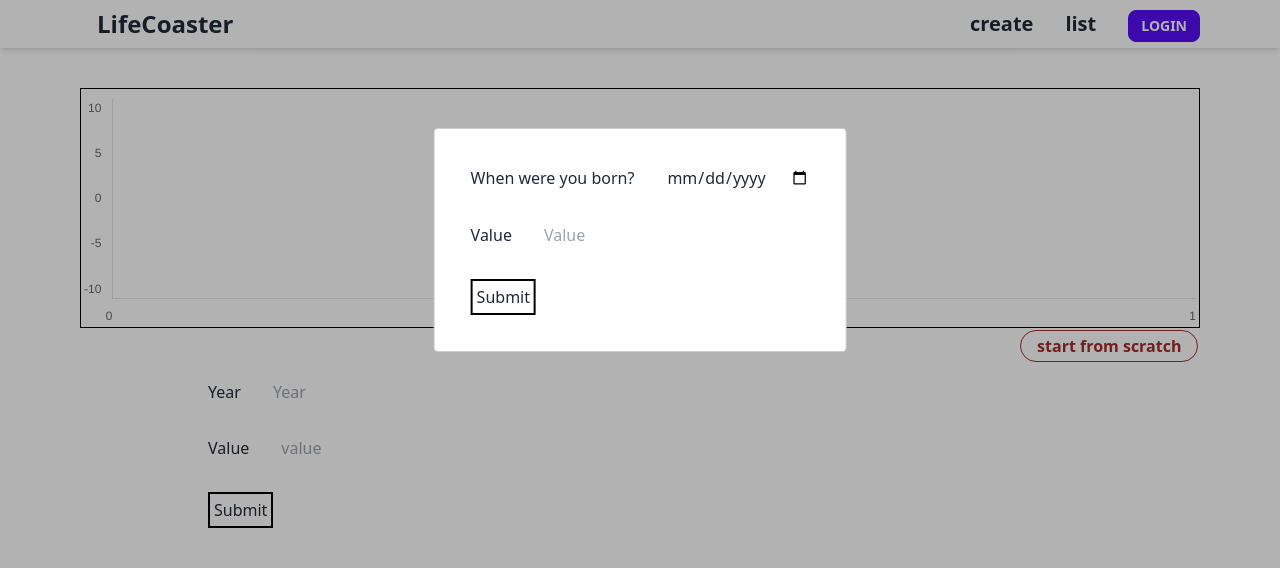
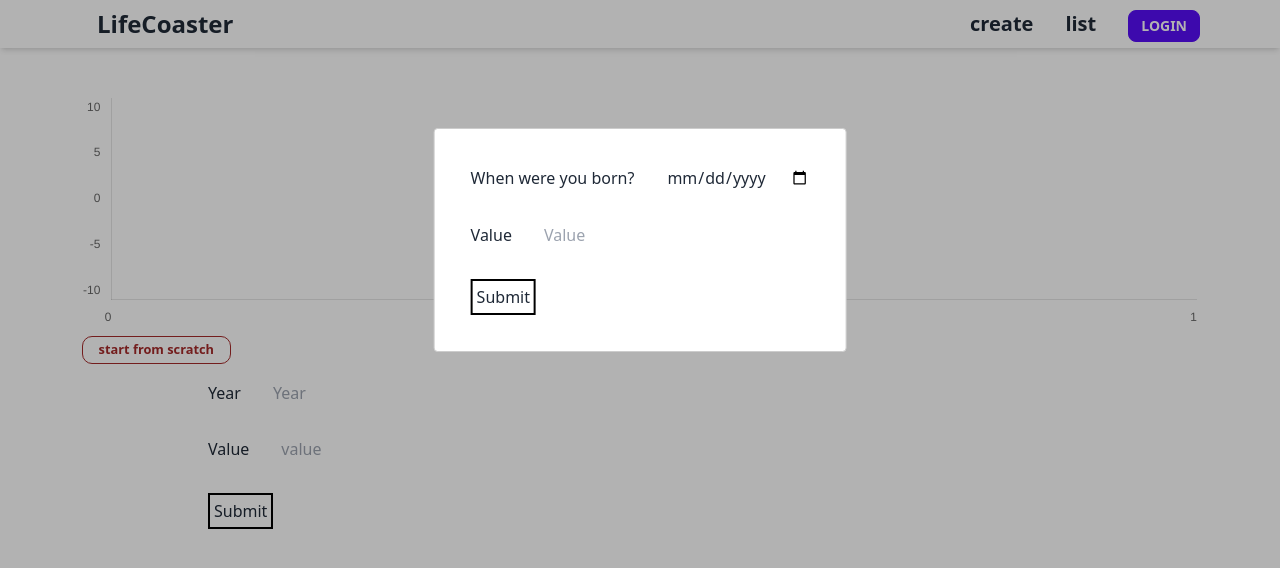
Before and after one commit to DKimGitHub/LifeCoaster, a Next.js app: page /create in a window 1280 px wide. Shown: the top 568 px of the page. Built offline with nearby package versions, Linux system fonts and the light colour scheme; no server answers.

Commit message:
button changed

```diff
--- a/app/create/page.tsx
+++ b/app/create/page.tsx
@@ -157,7 +157,7 @@ export default function Page() {
       </Modal>
       {""}
       <div className="flex flex-col items-center">
-        <div className="mt-10 h-60 w-full border border-black text-center">
+        <div className="mt-10 h-60 w-full text-center">
           <CreatePageGraph />
         </div>
         <div className={createStyles.resetContainer}>
--- a/styles/create.module.css
+++ b/styles/create.module.css
@@ -34,17 +34,19 @@
 .resetContainer {
   display: flex;
   flex-direction: row;
-  justify-content: flex-end;
+  justify-content: flex-start;
   width: 100%;
+  margin-top: 0.4rem;
 }
 
 .resetButton {
   padding: 0.2rem 1rem;
   margin: 0.1rem;
   border: 1px solid brown;
-  border-radius: 2rem;
+  border-radius: 10px;
   color: brown;
   font-weight: bold;
+  font-size: 0.8rem;
   transition: background-color 0.3s, color 0.3s, font-size 0.1s;
 }
 
```
